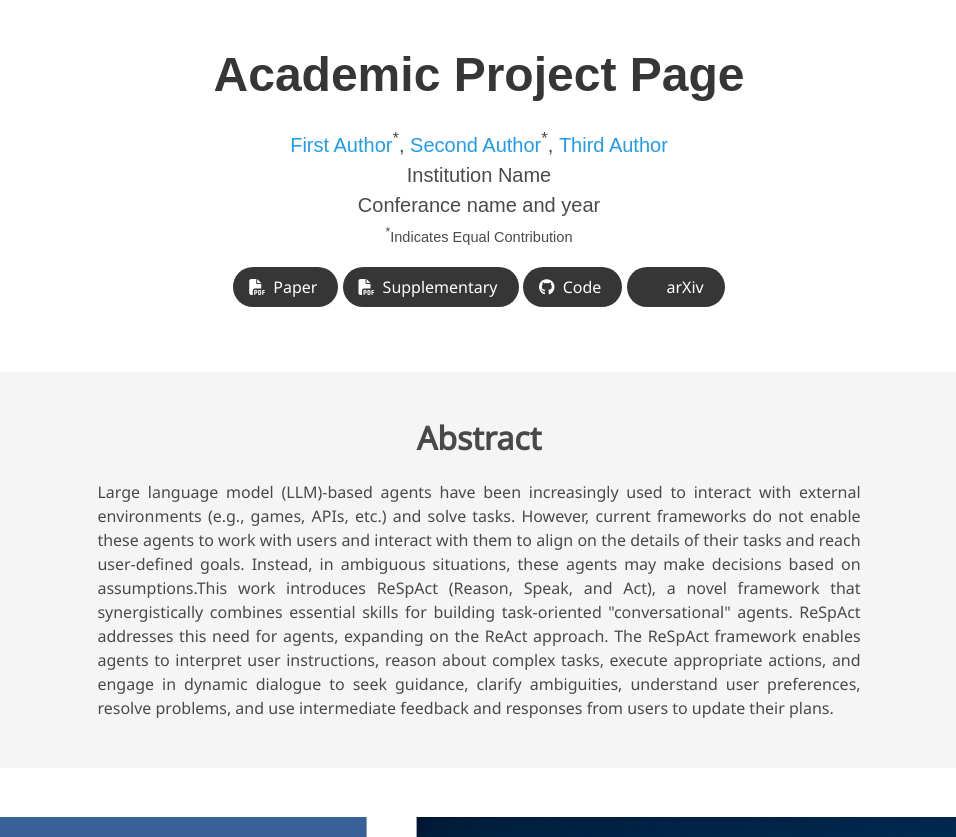
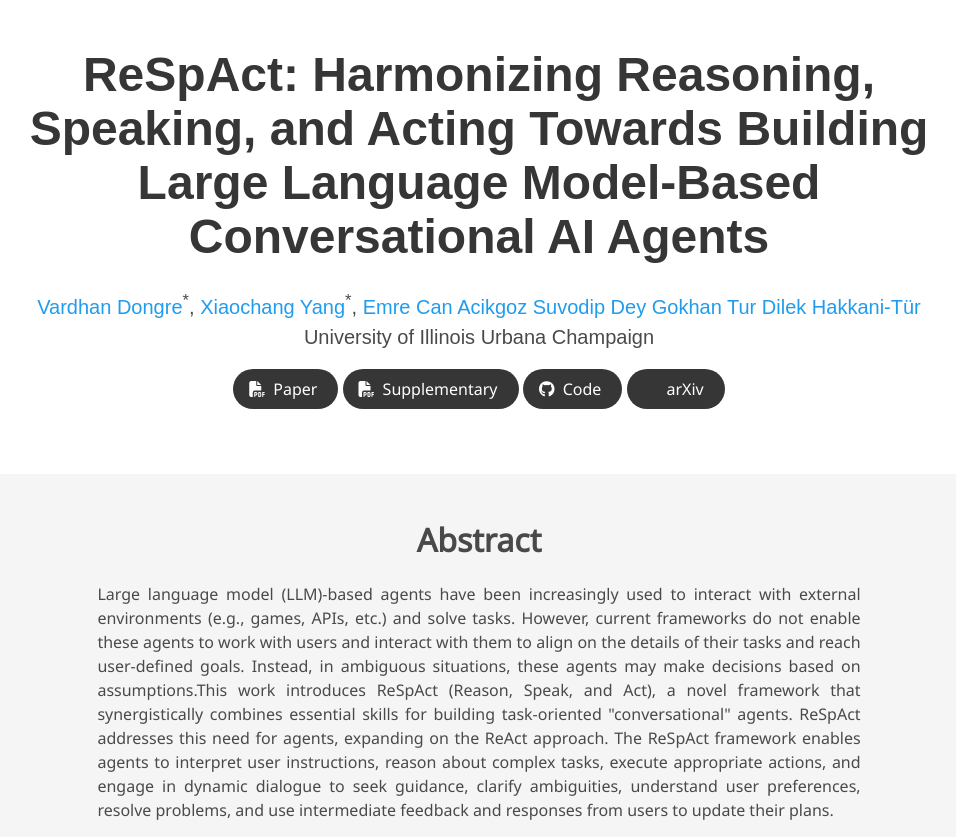
Before and after one commit to vardhandongre/respact-lm, a plain HTML site: page index.html in a window 1280 px wide. Shown: the top 837 px of the page, without its empty margins (161-1117 px from the left). Drawn offline with nearby package versions, Linux system fonts and the light colour scheme; some icons are missing; a web font is replaced by a local one.

Commit message:
title+authors

```diff
--- a/index.html
+++ b/index.html
@@ -24,7 +24,7 @@
   <meta name="viewport" content="width=device-width, initial-scale=1">
 
 
-  <title>ReSpAct: Harmonizing Reasoning, Speaking, and Acting Towards Building Large Language Model-Based Conversational AI Agents</title>
+  <title>ReSpAct</title>
   <link rel="icon" type="image/x-icon" href="static/images/favicon.ico">
   <link href="https://fonts.googleapis.com/css?family=Google+Sans|Noto+Sans|Castoro"
   rel="stylesheet">
@@ -52,21 +52,30 @@
       <div class="container is-max-desktop">
         <div class="columns is-centered">
           <div class="column has-text-centered">
-            <h1 class="title is-1 publication-title">Academic Project Page</h1>
+            <h1 class="title is-1 publication-title">ReSpAct: Harmonizing Reasoning, Speaking, and Acting Towards Building Large Language Model-Based Conversational AI Agents</h1>
             <div class="is-size-5 publication-authors">
               <!-- Paper authors -->
               <span class="author-block">
-                <a href="FIRST AUTHOR PERSONAL LINK" target="_blank">First Author</a><sup>*</sup>,</span>
+                <a href="https://vardhandongre.github.io/" target="_blank">Vardhan Dongre</a><sup>*</sup>,</span>
                 <span class="author-block">
-                  <a href="SECOND AUTHOR PERSONAL LINK" target="_blank">Second Author</a><sup>*</sup>,</span>
+                  <a href="SECOND AUTHOR PERSONAL LINK" target="_blank">Xiaochang Yang</a><sup>*</sup>,</span>
                   <span class="author-block">
-                    <a href="THIRD AUTHOR PERSONAL LINK" target="_blank">Third Author</a>
+                    <a href="THIRD AUTHOR PERSONAL LINK" target="_blank">Emre Can Acikgoz</a>
+                  </span>
+                  <span class="author-block">
+                    <a href="THIRD AUTHOR PERSONAL LINK" target="_blank">Suvodip Dey</a>
+                  </span>
+                  <span class="author-block">
+                    <a href="THIRD AUTHOR PERSONAL LINK" target="_blank">Gokhan Tur</a>
+                  </span>
+                  <span class="author-block">
+                    <a href="THIRD AUTHOR PERSONAL LINK" target="_blank">Dilek Hakkani-Tür</a>
                   </span>
                   </div>
 
                   <div class="is-size-5 publication-authors">
-                    <span class="author-block">Institution Name<br>Conferance name and year</span>
-                    <span class="eql-cntrb"><small><br><sup>*</sup>Indicates Equal Contribution</small></span>
+                    <span class="author-block">University of Illinois Urbana Champaign<br></span>
+                    <!-- <span class="eql-cntrb"><small><br><sup>*</sup>Indicates Equal Contribution</small></span> -->
                   </div>
 
                   <div class="column has-text-centered">
```
